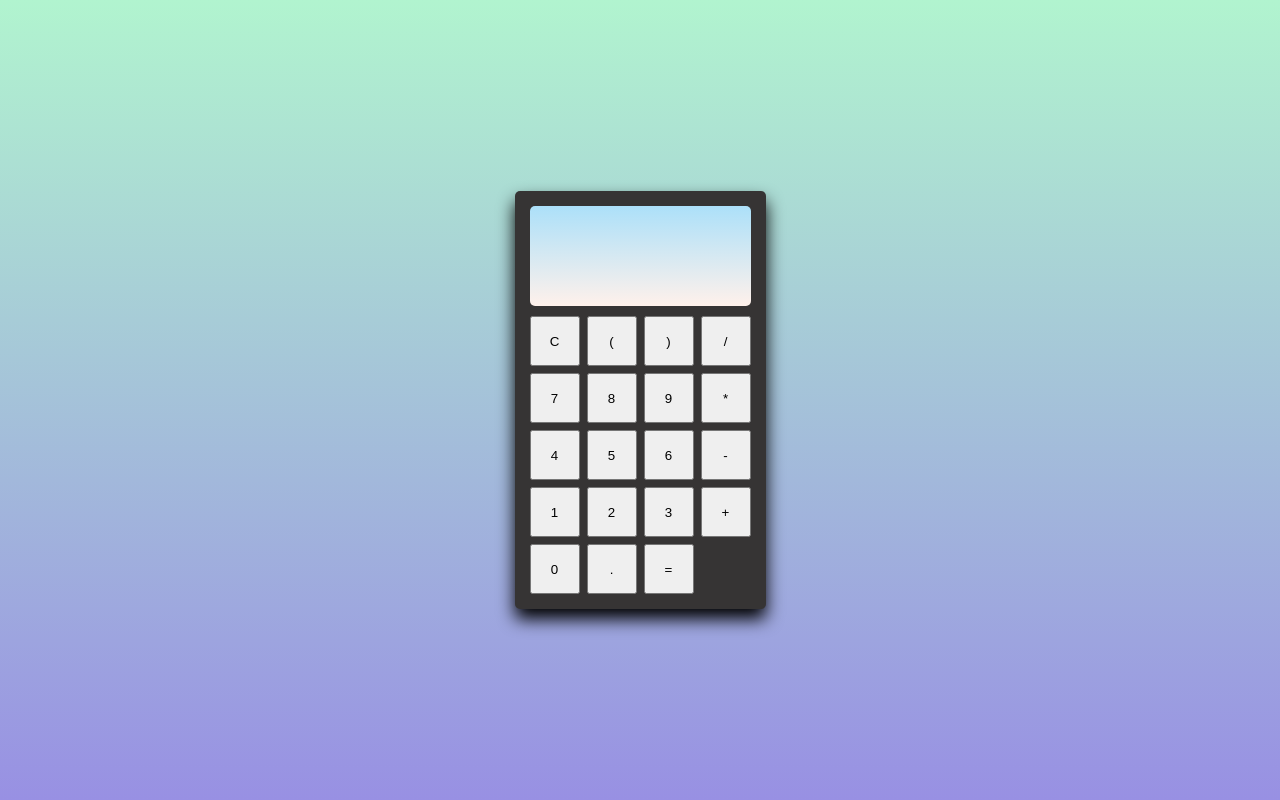
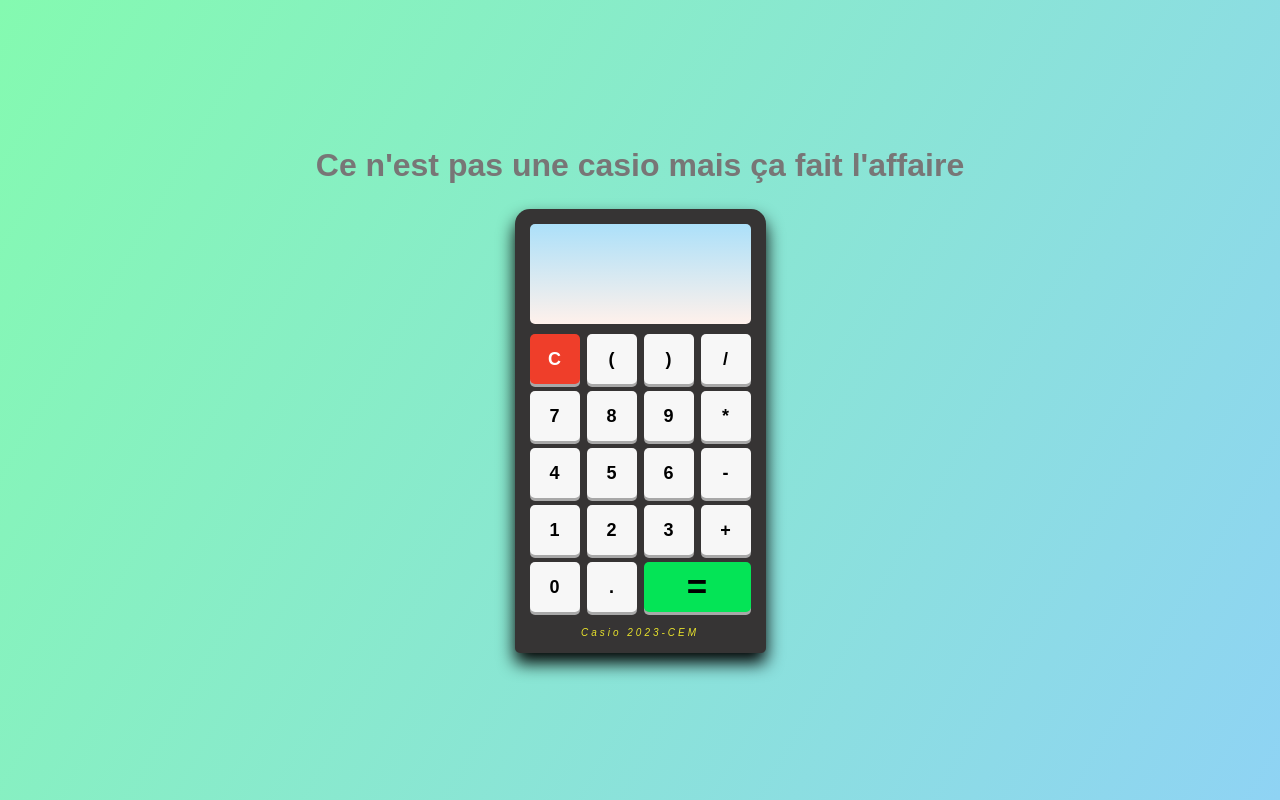
Before and after one commit to cem-sucu/calculette, a plain HTML site: page index.html in a window 1280 px wide. Drawn offline with Linux system fonts and the light colour scheme.

Commit message:
amélioration css

```diff
--- a/app.js
+++ b/app.js
@@ -29,3 +29,7 @@ const calculer = (valeur) => {
         }
     }
 };
+
+window.addEventListener("error", (e) => {
+    ecran.textContent = "c'est une erreur";
+});
--- a/index.html
+++ b/index.html
@@ -11,6 +11,7 @@
 </head>
 
 <body>
+    <h1>Ce n'est pas une casio mais ça fait l'affaire</h1>
     <div class="calculatrice">
         <div class="ecran"></div>
         <div class="touches">
@@ -34,6 +35,7 @@
             <button data-key="110" class="bouton">.</button>
             <button data-key="13" class="bouton">=</button>
         </div>
+        <p>Casio 2023-CEM</p>
     </div>
 
 </body>
--- a/style.css
+++ b/style.css
@@ -11,8 +11,13 @@ body {
     justify-content: center;
     align-items: center;
     font-family: Arial, Helvetica, sans-serif;
-    background-image: linear-gradient(to top, #9890e3 0%, #b1f4cf 100%);
+    background-image: linear-gradient(120deg, #84fab0 0%, #8fd3f4 100%);
     flex-direction: column;
+}
+
+h1 {
+    color: #787676;
+    padding-bottom: 25px;
 }
 
 .calculatrice {
@@ -20,7 +25,7 @@ body {
     display: flex;
     flex-direction: column;
     padding: 15px;
-    border-radius: 5px;
+    border-radius: 15px 15px 5px 5px;
     box-shadow: 0 10px 17px #000;
 }
 
@@ -37,10 +42,48 @@ body {
     font-size: 25px;
 }
 
-.touches{
+.touches {
     display: grid;
     grid-template-columns: repeat(4, 50px);
-    grid-template-rows: repeat(5,50px);
+    grid-template-rows: repeat(5, 50px);
     row-gap: 7px;
     column-gap: 7px;
 }
+
+button {
+    border: none;
+    outline: none;
+    border-radius: 5px;
+    background-color: #f7f7f7;
+    box-shadow: 0 3px #a8a8a8;
+    font-size: 18px;
+    font-weight: bold;
+}
+
+button:active {
+    box-shadow: 0 1px #a8a8a8;
+    transform: translateY(3px);
+}
+
+button[data-key="8"] {
+    background-color: #ef3e2a;
+    color: #fff;
+}
+
+button[data-key="13"] {
+    grid-column: span 2;
+    background-color: #04e456;
+    font-size: 35px;
+}
+
+p {
+    justify-content: center;
+    text-align: center;
+    margin-top: 15px;
+    color: #e8e22c;
+    letter-spacing: 3px;
+    font-size: 10px;
+    font-style: italic;
+
+
+}
```
